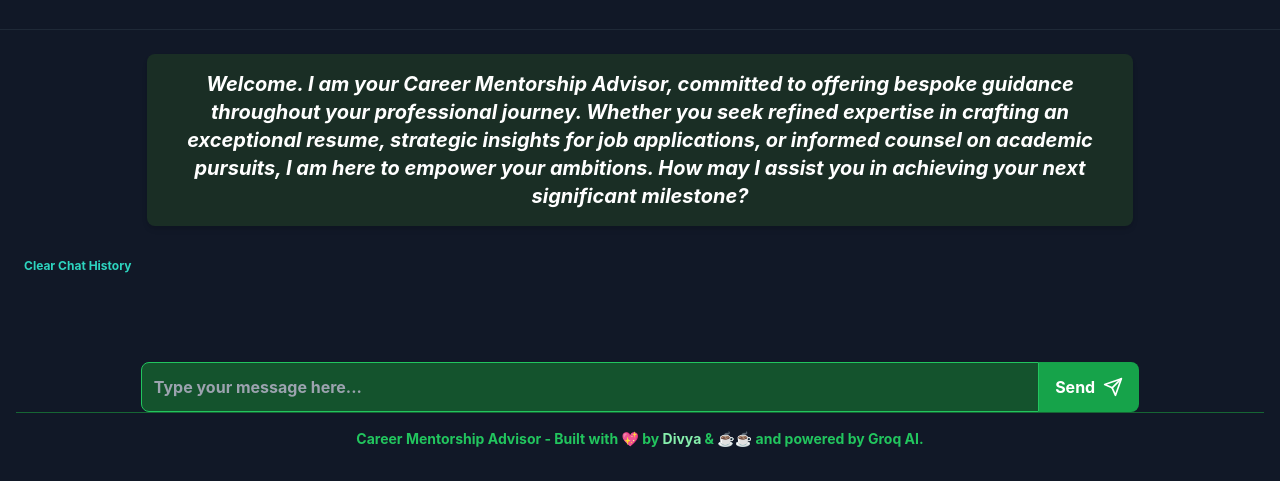
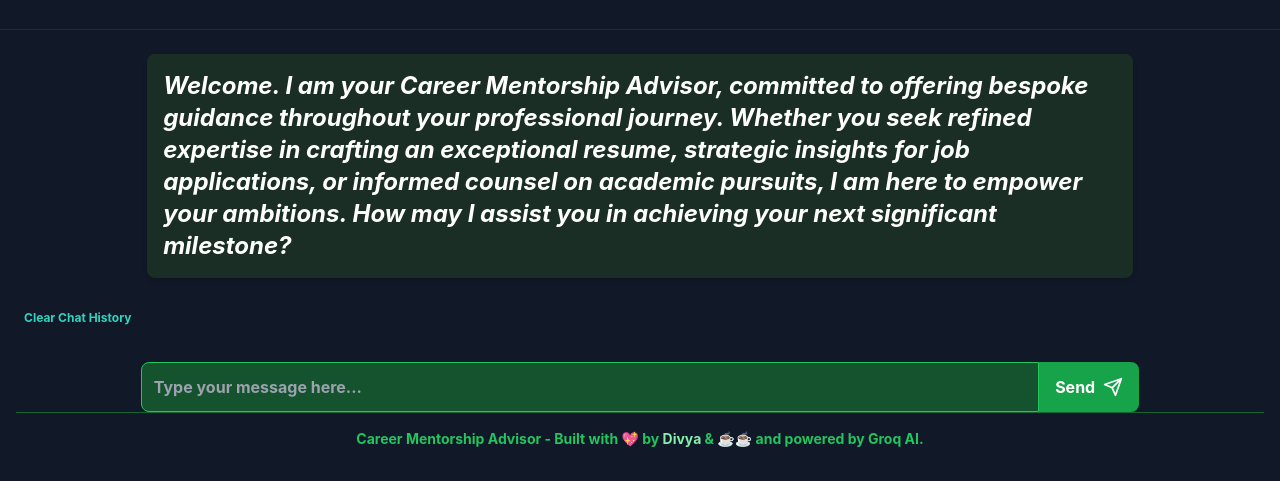
Before and after one commit to Divya4879/Career-Mentorship-Advisor, a website: page public/index.html in a window 1280 px wide. Shown: the part 427-908 px from the top of the page. Drawn offline with nearby package versions, Linux system fonts and the light colour scheme.

Commit message:
Accessibility changes

```diff
--- a/public/index.html
+++ b/public/index.html
@@ -73,7 +73,7 @@ borderRadius: {
     <div id="chat-container" class="flex-1 overflow-y-auto space-y-4 mb-4 p-2">
       <div class="chat-message ai-message mx-auto w-[100vw] object-cover object-centre">
         <div class="bg-green-900 text-3xl mx-auto italic font-bold text-white rounded-lg p-4 shadow-md">
-          <p class="text-xl italic font-bold mx-auto text-center">
+          <p class="text-2xl italic font-bold mx-auto text-left">
             Welcome. I am your Career Mentorship Advisor, committed to offering bespoke guidance throughout your professional journey. Whether you seek refined expertise in crafting an exceptional resume, strategic insights for job applications, or informed counsel on academic pursuits, I am here to empower your ambitions. How may I assist you in achieving your next significant milestone?
           </p>
         </div>
```
